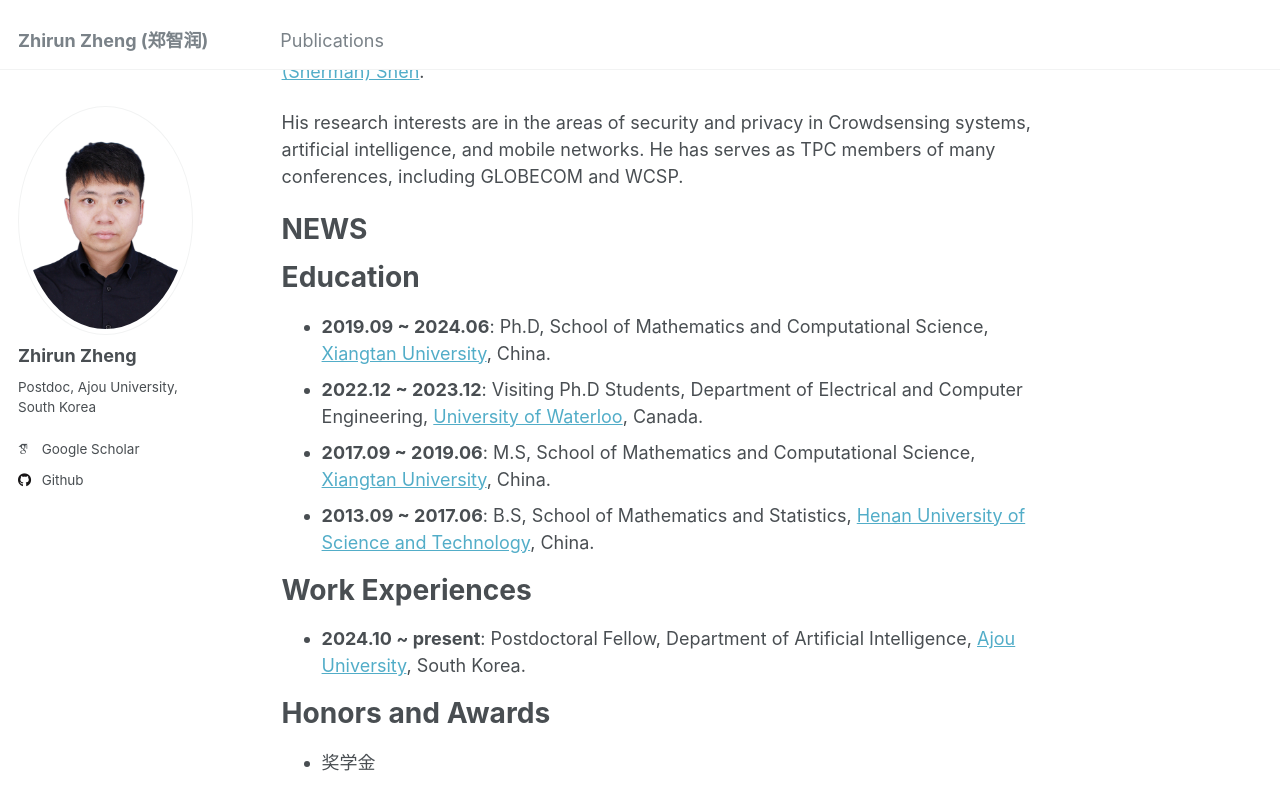
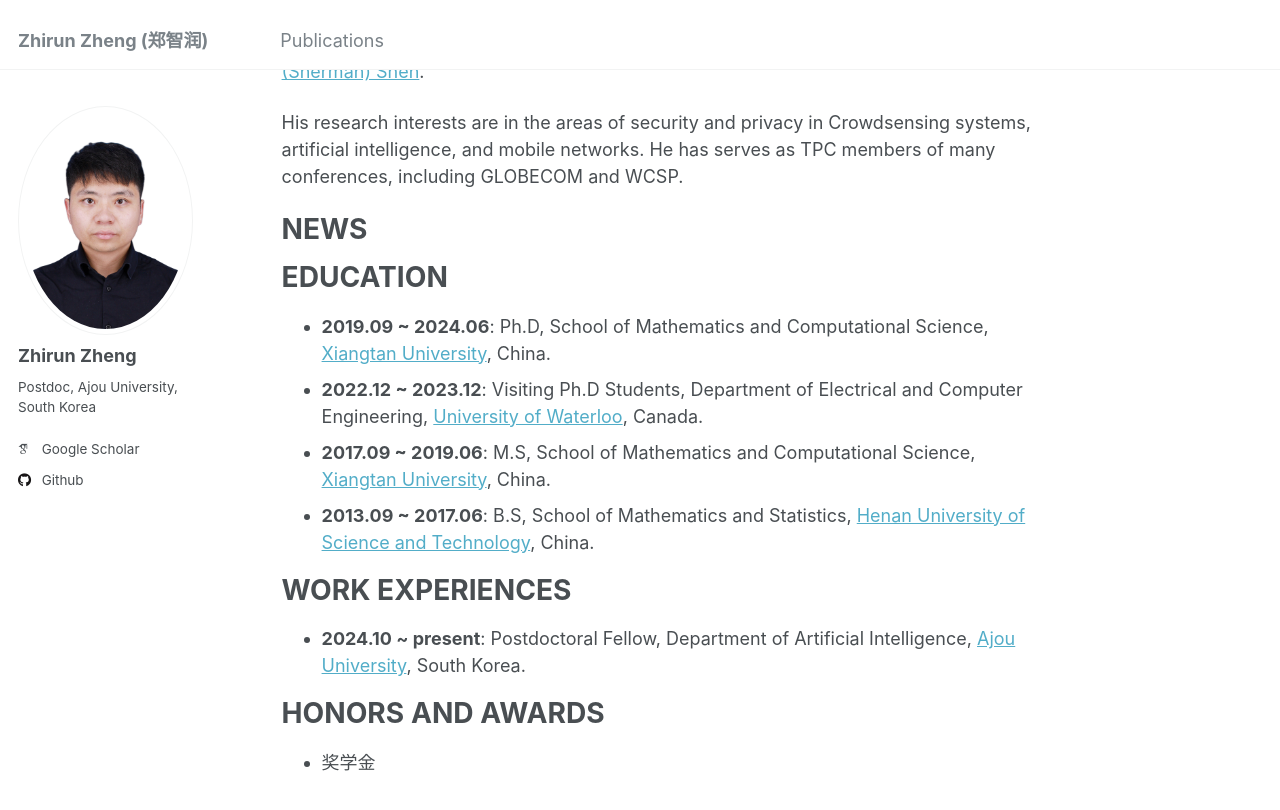
Before and after one commit to zhengzhirun/EN, a Jekyll site: the page built from _pages/about.md, in a window 1280 px wide and 900 px high, scrolled down 306 px. Shown: the top 810 px of the window. Built offline with Jekyll 4.4.1, drawn with Linux system fonts in a browser that asks for light colours; some web fonts are replaced.

```diff
--- a/_pages/about.md
+++ b/_pages/about.md
@@ -14,17 +14,17 @@ His research interests are in the areas of security and privacy in Crowdsensing
 NEWS
 ======
 
-Education
+EDUCATION
 ======
 - **2019.09 ~ 2024.06**: Ph.D, School of Mathematics and Computational Science, [Xiangtan University](https://www.xtu.edu.cn/), China.
 - **2022.12 ~ 2023.12**: Visiting Ph.D Students, Department of Electrical and Computer Engineering, [University of Waterloo](https://uwaterloo.ca/), Canada.
 - **2017.09 ~ 2019.06**: M.S, School of Mathematics and Computational Science, [Xiangtan University](https://www.xtu.edu.cn/), China.
 - **2013.09 ~ 2017.06**: B.S, School of Mathematics and Statistics, [Henan University of Science and Technology](https://www.haust.edu.cn/), China.
 
-Work Experiences
+WORK EXPERIENCES
 ======
 - **2024.10 ~ present**: Postdoctoral Fellow, Department of Artificial Intelligence, [Ajou University](https://www.ajou.ac.kr/en/index.do), South Korea.
 
-Honors and Awards
+HONORS AND AWARDS
 ======
 - 奖学金
```
